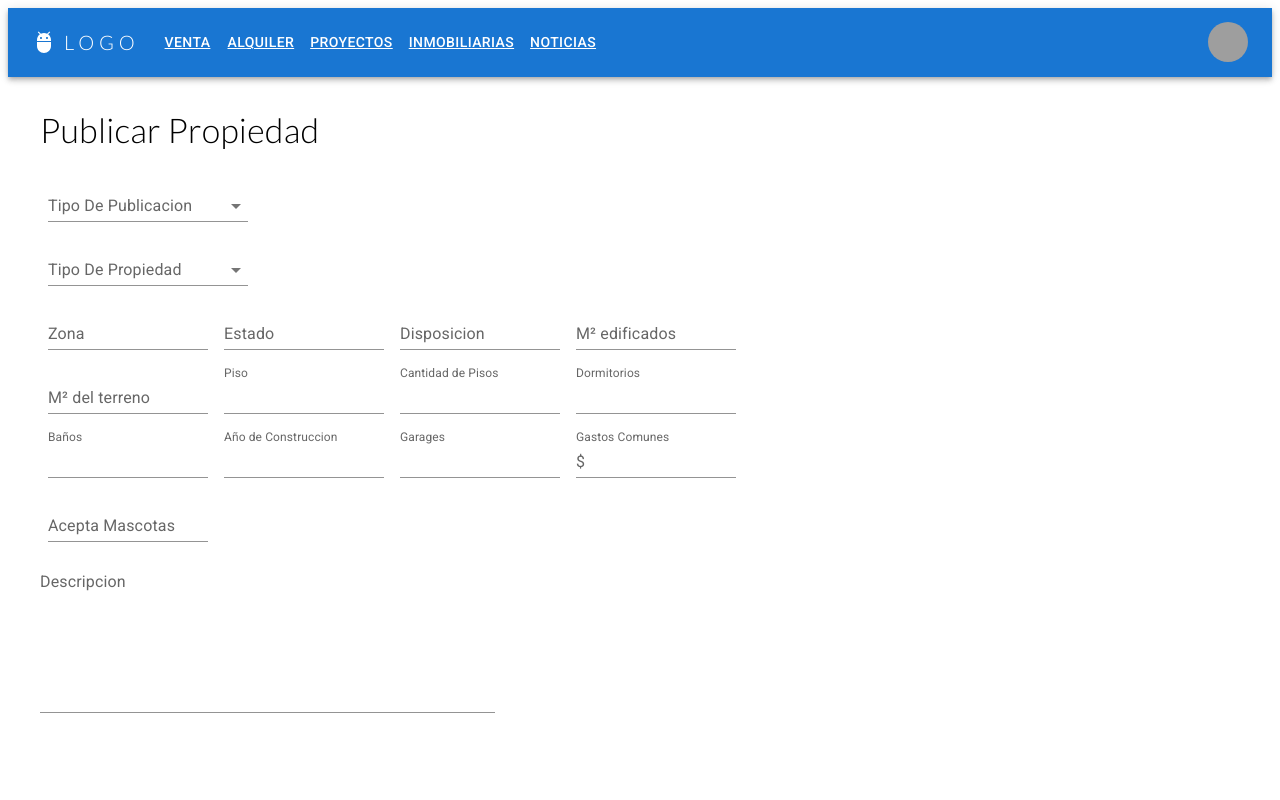
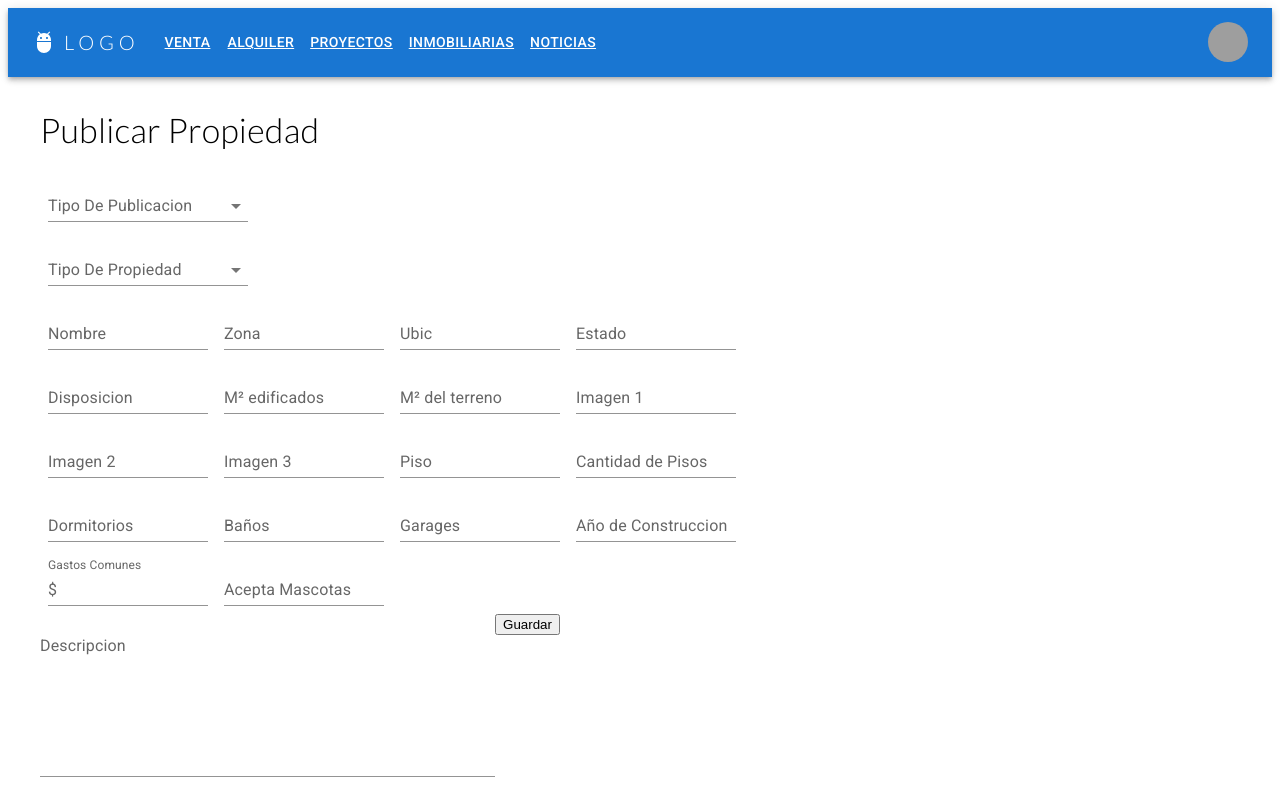
Before and after one commit to elfabito/proyecto-final-marketplace, a React (Create React App) app: page /publicar in a window 1280 px wide. Built offline with nearby package versions, Linux system fonts and the light colour scheme; grey boxes are pictures that could not be loaded; what react-swipeable-views-utils would draw is missing.

Commit message:
Funcionamiento de guardado el formulario

```diff
--- a/src/componentes/PublicarForm.js
+++ b/src/componentes/PublicarForm.js
@@ -1,4 +1,4 @@
-import * as React from 'react';
+import React, { useState } from 'react';
 import Box from '@mui/material/Box';
 import TextField from '@mui/material/TextField';
 import "./PublicarForm.css"
@@ -8,8 +8,6 @@ import InputLabel from '@mui/material/InputLabel';
 import Input from '@mui/material/Input';
 import InputAdornment from '@mui/material/InputAdornment';
 import SelectList from './Elemetos_De_Formulario/SelectListFormulario';
-
-// https://www.bezkoder.com/react-image-upload-preview/
 
 const tipoDePubicacion = [
   {
@@ -24,9 +22,10 @@ const tipoDePubicacion = [
     value: 'VentaTemporal',
     label: 'Venta Temporal',
   },
+];
 
-];
-const tipoDePropiedad =[{
+const tipoDePropiedad = [
+  {
     value: 'Casa',
     label: 'casa',
   },
@@ -37,48 +36,63 @@ const tipoDePropiedad =[{
   {
     value: 'Terreno',
     label: 'Terreno',
-
-  },{
+  },
+  {
     value: 'Local Comercial',
     label: 'Local Comercial',
-
-  },{
+  },
+  {
     value: 'Oficina',
     label: 'Oficina',
-
   },
   {
     value: 'Chacra o Campo',
     label: 'Chacra o Campo',
-
-  },{
+  },
+  {
     value: 'Garage o Chochera',
     label: 'Garage o Chochera',
-
-  },{
+  },
+  {
     value: 'Negocio Especial',
     label: 'Negocio Especial',
-
-  },{
+  },
+  {
     value: 'Edificio',
     label: 'Edificio',
-
-  },{
+  },
+  {
     value: 'Hotel',
     label: 'Hotel',
-
-  },{
+  },
+  {
     value: 'Local Industrial o Garpon',
     label: 'Local Industrial o Garpon',
-
-  },{
+  },
+  {
     value: 'Otro',
     label: 'Otro',
+  },
+];
 
-  },]
 export default function FormPropsTextFields() {
+  const [formData, setFormData] = useState({});
 
-  const campos = ["Zona", "Estado", "Disposicion", "M² edificados", "M² del terreno"]
+  const handleInputChange = (e, fieldName) => {
+    const value = e.target.value;
+    setFormData({
+      ...formData,
+      [fieldName]: value,
+    });
+  };
+
+  const handleSave = () => {
+    console.log(formData);
+  };
+
+  const camposTexto = ["Nombre", "Zona", "Ubic", "Estado", "Disposicion", "M² edificados", "M² del terreno", "Imagen 1", "Imagen 2", "Imagen 3"];
+  const camposNumero = ["Piso", "Cantidad de Pisos", "Dormitorios", "Baños", "Garages", "Año de Construccion"];
+
   return (
     <div className="publicarFormContainer">
       <Typography mb="1rem" variant="h4" fontFamily="Lato">
@@ -93,89 +107,40 @@ export default function FormPropsTextFields() {
         autoComplete="off"
       >
         <div>
-          <SelectList tipo={tipoDePubicacion} titulo={"Tipo De Publicacion"}
-          /><SelectList tipo={tipoDePropiedad} titulo={"Tipo De Propiedad"}
-          />
-          {campos.map((item, index) => (
-            <TextField id="standard-basic" key={index}
+          <SelectList tipo={tipoDePubicacion} titulo={"Tipo De Publicacion"} />
+          <SelectList tipo={tipoDePropiedad} titulo={"Tipo De Propiedad"} />
+          {camposTexto.map((item, index) => (
+            <TextField
+              id={item}
+              key={index}
               label={item}
-              variant="standard" >
-            </TextField>))}
-
-
-
-
-          <TextField
-            id="standard-number"
-            label="Piso"
-            type="number"
-            InputLabelProps={{
-              shrink: true,
-            }}
-            variant="standard"
-          />
-          <TextField
-            id="standard-number"
-            label="Cantidad de Pisos"
-            type="number"
-            InputLabelProps={{
-              shrink: true,
-            }}
-            variant="standard"
-          />
-          {/* <TextField
-          required
-          id="standard-required"
-          label="Required"
-          variant="standard"
-        /> */}
-          < TextField
-            id="standard-number"
-            label="Dormitorios"
-            type="number"
-            InputLabelProps={{
-              shrink: true,
-            }}
-            variant="standard"
-          />
-          <TextField
-            id="standard-number"
-            label="Baños"
-            type="number"
-            InputLabelProps={{
-              shrink: true,
-            }}
-            variant="standard"
-          />
-          <TextField
-            id="standard-number"
-            label="Año de Construccion"
-            type="number"
-            InputLabelProps={{
-              shrink: true,
-            }}
-            variant="standard"
-          />
-          <TextField
-            id="standard-number"
-            label="Garages"
-            type="number"
-            InputLabelProps={{
-              shrink: true,
-            }}
-            variant="standard"
-          />
+              variant="standard"
+              onChange={(e) => handleInputChange(e, item)}
+            />
+          ))}
+          {camposNumero.map((item, index) => (
+            <TextField
+              id={item}
+              key={index}
+              label={item}
+              type="number"
+              variant="standard"
+              onChange={(e) => handleInputChange(e, item)}
+            />
+          ))}
           <FormControl sx={{ m: 1, width: '20ch' }} variant="standard">
             <InputLabel htmlFor="standard-adornment-amount">Gastos Comunes</InputLabel>
             <Input
               id="standard-adornment-amount"
               startAdornment={<InputAdornment position="start">$</InputAdornment>}
+              onChange={(e) => handleInputChange(e, "Gastos Comunes")}
             />
           </FormControl>
           <TextField
             id="standard-basic"
             label="Acepta Mascotas"
             variant="standard"
+            onChange={(e) => handleInputChange(e, "Acepta Mascotas")}
           />
         </div>
       </Box>
@@ -186,7 +151,9 @@ export default function FormPropsTextFields() {
         rows={6}
         variant="standard"
         sx={{ width: "60%" }}
+        onChange={(e) => handleInputChange(e, "Descripcion")}
       />
+      <button onClick={handleSave}>Guardar</button>
     </div>
   );
 }
```
